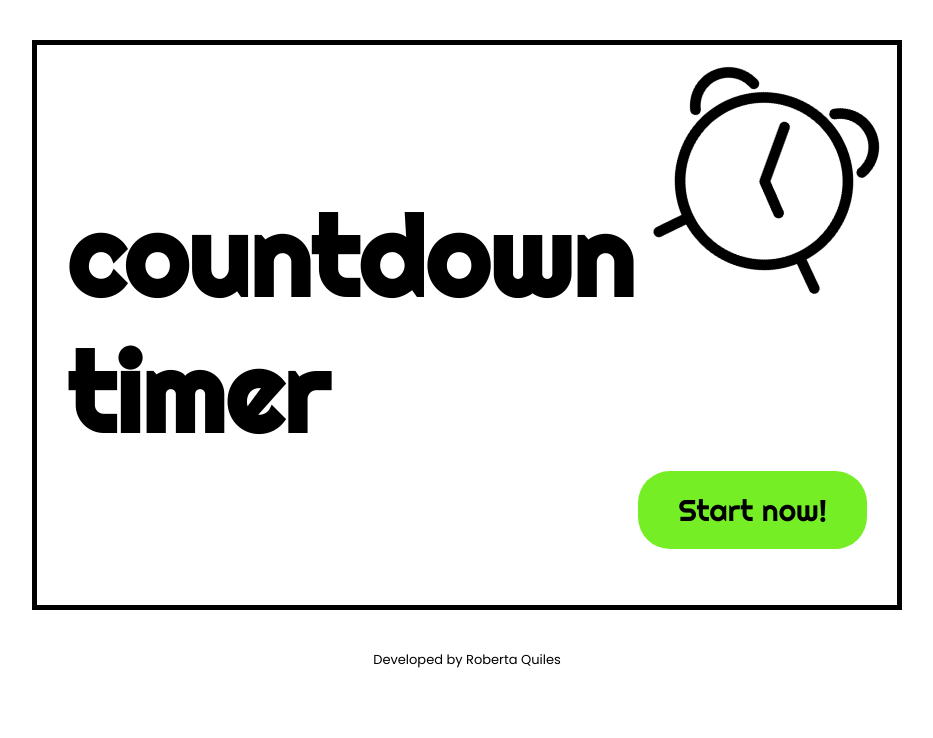
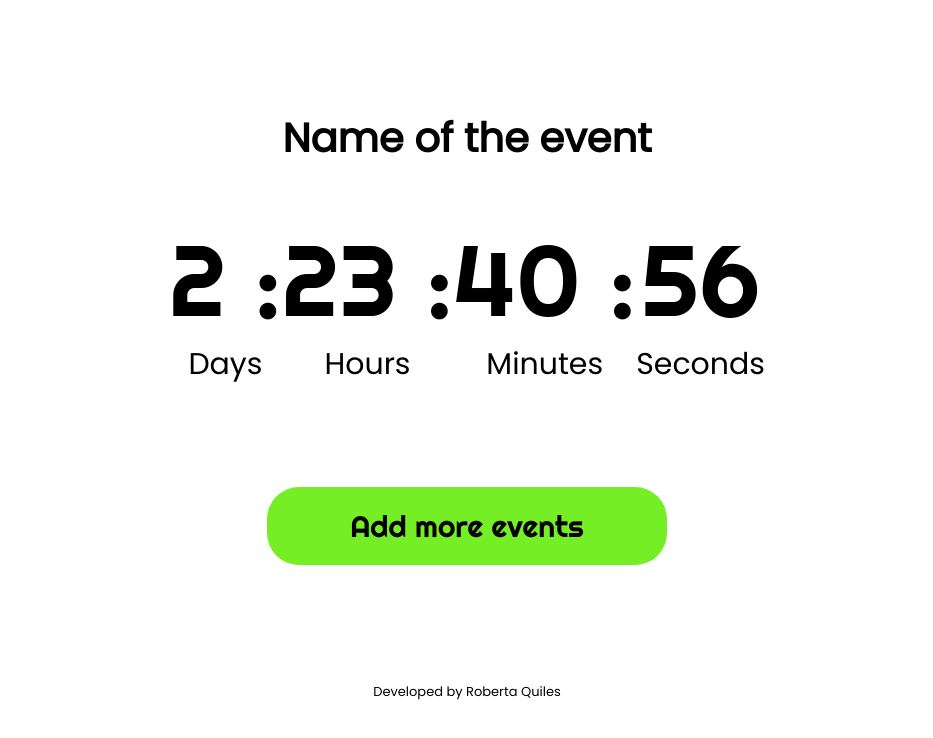
Before and after one commit to roquiles/countdown-timer, a plain HTML site: page index.html in a window 1280 px wide. Shown: the whole page, without its empty margins (173-1106 px from the left). Drawn offline with Linux system fonts and the light colour scheme.

Commit message:
Style the clock section

```diff
--- a/index.html
+++ b/index.html
@@ -15,7 +15,7 @@
     />
   </head>
   <body>
-    <div class="main-div">
+    <section class="main-div hidden">
       <div class="img-box">
         <img class="clock-img" src="/clock.png" alt="clock icon" />
       </div>
@@ -24,14 +24,34 @@
       <div class="btn-box">
         <button class="btn-modal">Start now!</button>
       </div>
-    </div>
+    </section>
 
-    <div class="div-clock hidden">
+    <section class="div-clock">
       <h2 class="name">Name of the event</h2>
-      <h1 class="clock">2:23:40:54</h1>
-      <p class="label-clock">Days Hours Minutes Seconds</p>
-      <button class="btn-modal">Add more events</button>
-    </div>
+
+      <div class="counter">
+        <div>
+          <p class="clock" id="days" name="days">2 :</p>
+          <label class="label-clock" for="days">Days</label>
+        </div>
+
+        <div>
+          <p class="clock" id="hours" name="hours">23 :</p>
+          <label class="label-clock" for="hours">Hours</label>
+        </div>
+
+        <div>
+          <p class="clock" id="min" name="min">40 :</p>
+          <label class="label-clock" for="min">Minutes</label>
+        </div>
+
+        <div>
+          <p class="clock" id="sec" name="sec">56</p>
+          <label class="label-clock" for="sec">Seconds</label>
+        </div>
+      </div>
+      <button id="btn-add-events" class="btn-modal">Add more events</button>
+    </section>
 
     <!--MODAL WINDOW-->
     <div class="modal hidden">
@@ -81,7 +101,7 @@
     </div>
     <div class="overlay hidden"></div>
 
-    <footer>
+    <footer class="page-footer">
       <p class="credits">
         Developed by
         <a href="https://github.com/roquiles" class="link">Roberta Quiles</a>
--- a/style.css
+++ b/style.css
@@ -1,5 +1,16 @@
+body {
+  font-family: "Poppins", sans-serif;
+}
+
 div {
   display: block;
+}
+
+footer {
+  display: flex;
+  justify-content: center;
+  align-items: flex-end;
+  height: 150px;
 }
 
 .hidden {
@@ -55,8 +66,6 @@ div {
 }
 
 .credits {
-  font-family: "Poppins", sans-serif;
-  text-align: center;
   font-size: 13px;
 }
 
@@ -85,7 +94,6 @@ div {
 }
 
 .modal {
-  font-family: "Poppins", sans-serif;
   z-index: 1000;
   width: 400px;
   height: 300px;
@@ -136,8 +144,8 @@ div {
 }
 
 #btn-submit {
+  font-family: "Righteous", cursive;
   font-size: 20px;
-  font-family: "Poppins", sans-serif;
   border: none;
   padding-left: 20px;
   padding-right: 20px;
@@ -150,3 +158,37 @@ div {
   background-color: black;
   transition: 0.5s;
 }
+
+.div-clock {
+  display: flex;
+  flex-direction: column;
+  text-align: center;
+}
+
+.counter {
+  display: flex;
+  justify-content: center;
+  flex-direction: row;
+}
+
+.name {
+  font-size: 40px;
+  margin-top: 100px;
+  margin-bottom: 0;
+}
+
+.clock {
+  font-family: "Righteous", cursive;
+  font-size: 100px;
+  margin-bottom: 0;
+  margin-top: 50px;
+}
+
+.label-clock {
+  font-size: 30px;
+}
+
+#btn-add-events {
+  width: 400px;
+  align-self: center;
+}
```
